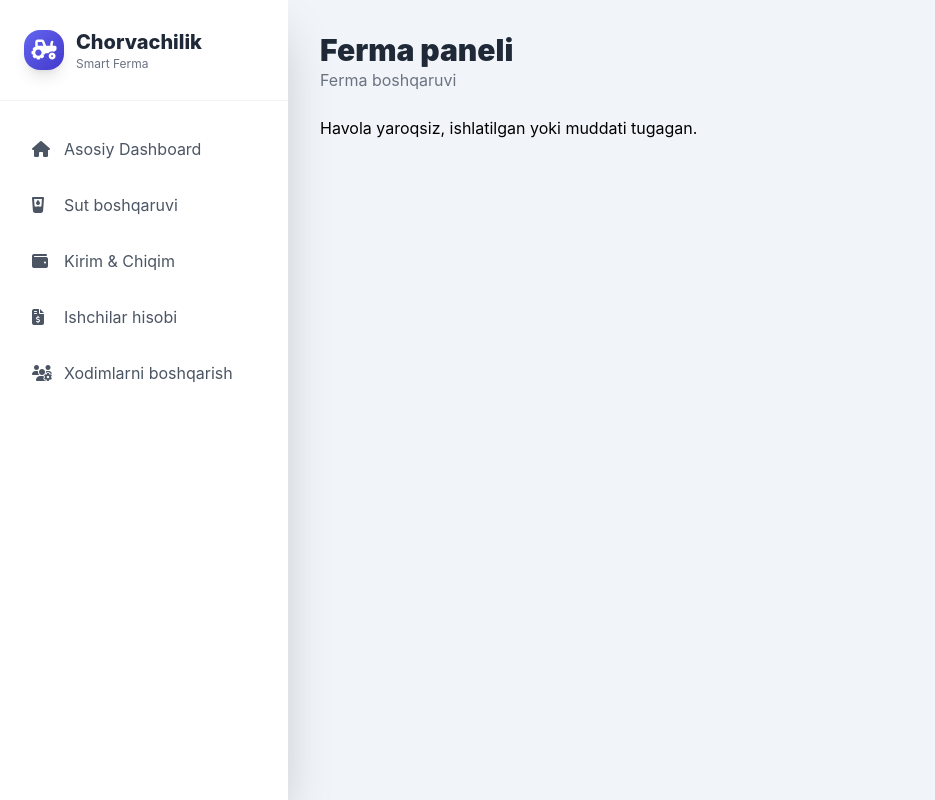
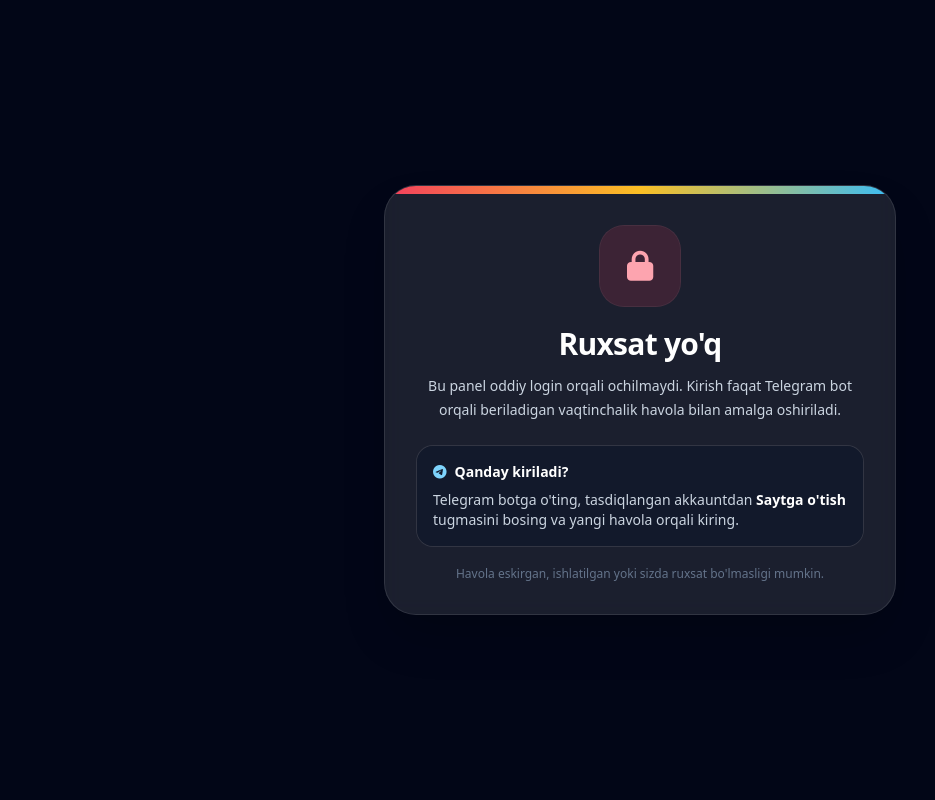
Before and after one commit to IskandarDusbekov/chorva-boshqaruv, a Django app: template templates/accounts/forbidden.html in a window 1280 px wide. Shown: the whole page, without its empty margins (0-935 px from the left). Run offline with Django 5.2, Linux system fonts and the light colour scheme; the template is opened without the code that fills it, so the values that code supplies are empty; some libraries are stand-ins or nearby versions.

Commit message:
Ruxsat yo'q sahifasini alohida qilish
Forbidden sahifa endi base layout ishlatmaydi, sidebar va navbar ko'rinmaydi.

```diff
--- a/templates/accounts/forbidden.html
+++ b/templates/accounts/forbidden.html
@@ -1,11 +1,36 @@
-{% extends "base.html" %}
-
-{% block title %}Ruxsat yo'q{% endblock %}
-{% block header %}Ruxsat yo'q{% endblock %}
-{% block subtitle %}Panelga faqat Telegram bot orqali yaratilgan vaqtinchalik havola bilan kirish mumkin.{% endblock %}
-
-{% block content %}
-<div class="card">
-    <p>Havola yaroqsiz, ishlatilgan yoki muddati tugagan.</p>
-</div>
-{% endblock %}
+<!DOCTYPE html>
+<html lang="uz">
+<head>
+    <meta charset="utf-8">
+    <meta name="viewport" content="width=device-width, initial-scale=1">
+    <title>Ruxsat yo'q</title>
+    <script src="https://cdn.tailwindcss.com"></script>
+    <link rel="stylesheet" href="https://cdnjs.cloudflare.com/ajax/libs/font-awesome/6.5.2/css/all.min.css">
+</head>
+<body class="min-h-screen bg-slate-950 text-white">
+    <main class="flex min-h-screen items-center justify-center px-4 py-10">
+        <section class="w-full max-w-lg overflow-hidden rounded-[2rem] border border-white/10 bg-white/10 shadow-2xl backdrop-blur">
+            <div class="h-2 bg-gradient-to-r from-rose-500 via-amber-400 to-sky-400"></div>
+            <div class="p-8 text-center">
+                <div class="mx-auto mb-5 flex h-20 w-20 items-center justify-center rounded-3xl bg-rose-500/15 text-rose-300 ring-1 ring-rose-400/20">
+                    <i class="fas fa-lock text-3xl"></i>
+                </div>
+                <h1 class="text-3xl font-black tracking-tight">Ruxsat yo'q</h1>
+                <p class="mt-3 text-sm leading-6 text-slate-300">
+                    Bu panel oddiy login orqali ochilmaydi. Kirish faqat Telegram bot orqali beriladigan vaqtinchalik havola bilan amalga oshiriladi.
+                </p>
+                <div class="mt-6 rounded-2xl bg-slate-900/70 p-4 text-left text-sm text-slate-300 ring-1 ring-white/10">
+                    <div class="mb-2 flex items-center gap-2 font-bold text-white">
+                        <i class="fab fa-telegram text-sky-300"></i>
+                        Qanday kiriladi?
+                    </div>
+                    <p>Telegram botga o'ting, tasdiqlangan akkauntdan <span class="font-semibold text-white">Saytga o'tish</span> tugmasini bosing va yangi havola orqali kiring.</p>
+                </div>
+                <p class="mt-5 text-xs text-slate-500">
+                    Havola eskirgan, ishlatilgan yoki sizda ruxsat bo'lmasligi mumkin.
+                </p>
+            </div>
+        </section>
+    </main>
+</body>
+</html>
```
